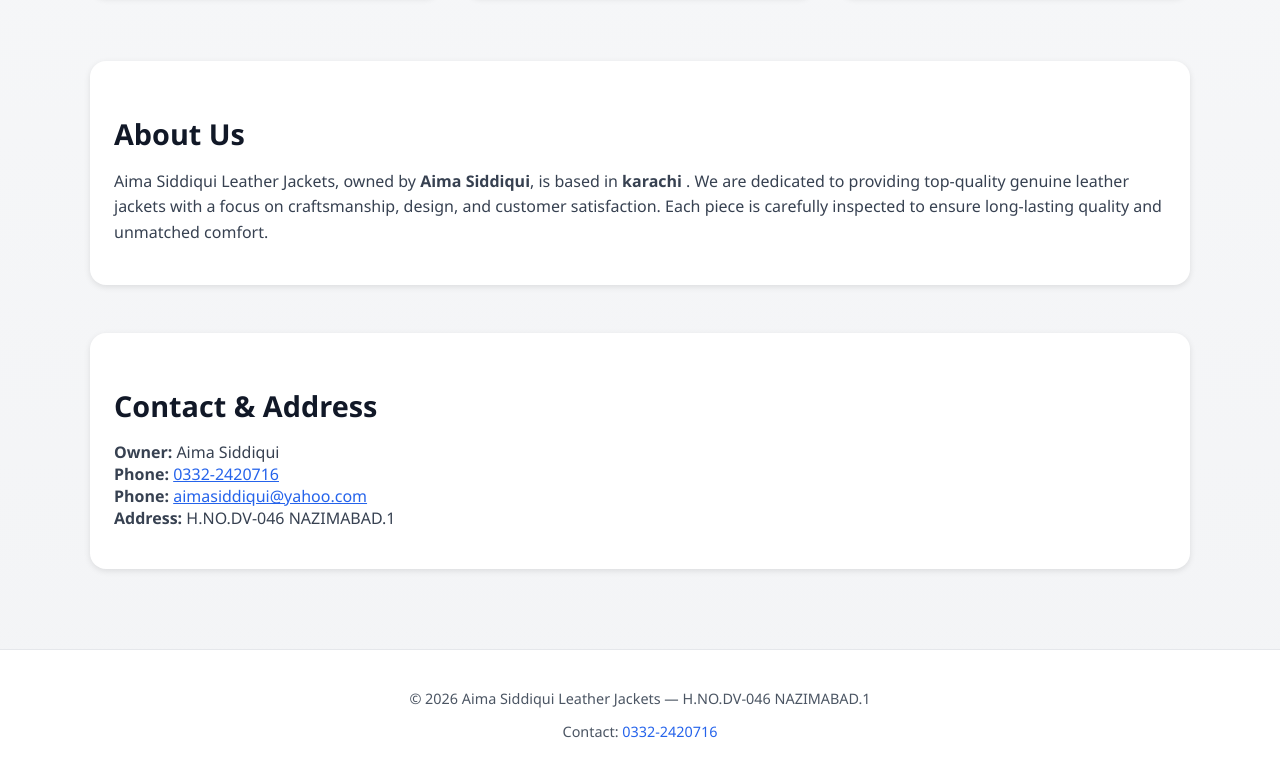
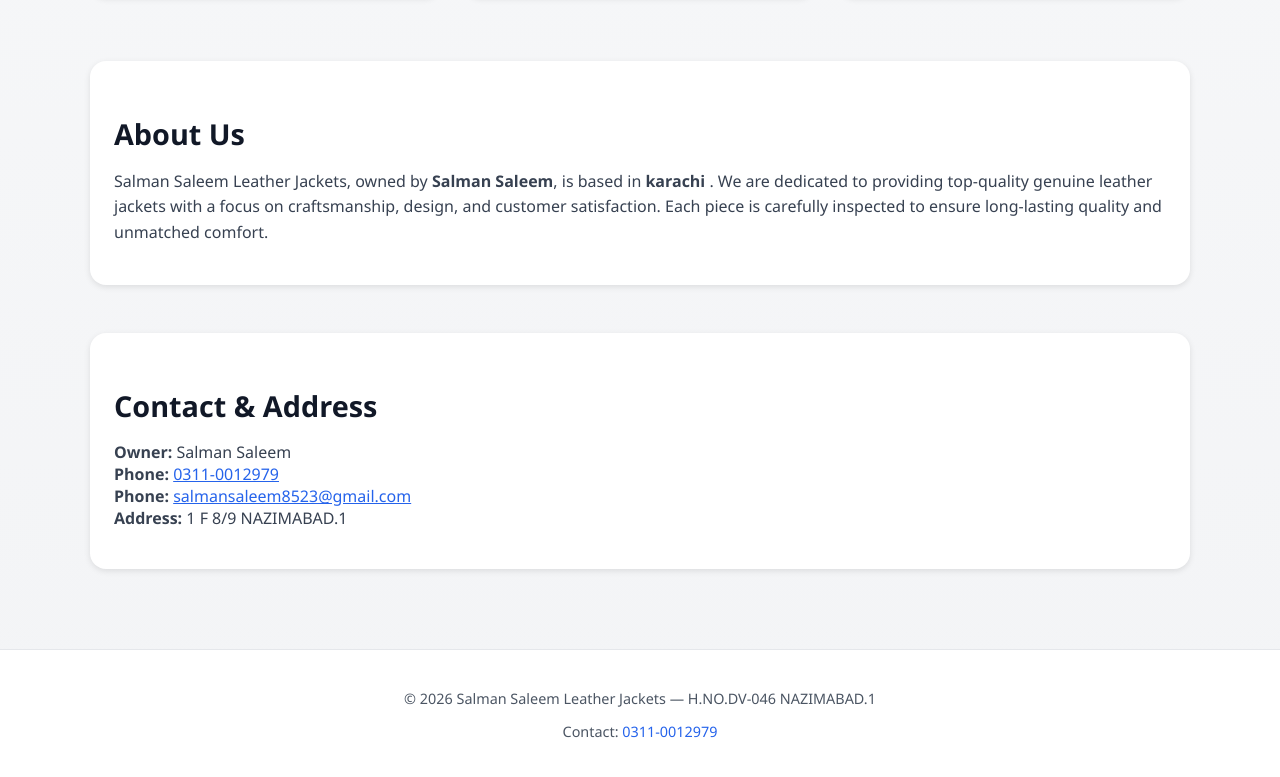
Before and after one commit to salmansaleem2/Muhammad-Huzaifa, a plain HTML site: page index.html in a window 1280 px wide. Shown: the part 1163-1940 px from the top of the page. Drawn offline with Linux system fonts and the light colour scheme.

Commit message:
Updated info

```diff
--- a/index.html
+++ b/index.html
@@ -3,7 +3,7 @@
   <head>
     <meta charset="UTF-8" />
     <meta name="viewport" content="width=device-width, initial-scale=1.0" />
-    <title>Aima Siddiqui Leather Jackets</title>
+    <title>Salman Saleem Leather Jackets</title>
     <style>
       body {
         font-family: "Segoe UI", Tahoma, Geneva, Verdana, sans-serif;
@@ -162,9 +162,9 @@
           "
         >
           <div>
-            <h1>Aima Siddiqui Leather Jackets</h1>
+            <h1>Salman Saleem Leather Jackets</h1>
             <p style="color: #6b7280; font-size: 0.9rem">
-              Owned by Aima Siddiqui — Premium Leather Outerwear in Pakistan
+              Owned by Salman Saleem — Premium Leather Outerwear in Pakistan
             </p>
           </div>
           <nav>
@@ -184,12 +184,12 @@
             Crafted with Passion. Designed for Perfection.
           </h2>
           <p style="color: #4b5563; font-size: 1.1rem">
-            Aima Siddiqui Leather Jackets brings you a premium selection of
+            Salman Saleem Leather Jackets brings you a premium selection of
             handcrafted leather jackets that combine timeless design with
             superior comfort and durability.
           </p>
           <div style="margin-top: 1.5rem">
-            <a href="tel:+923322420716" class="btn">Call to Order</a>
+            <a href="tel:+923110012979" class="btn">Call to Order</a>
           </div>
         </div>
         <div>
@@ -219,8 +219,8 @@
           About Us
         </h3>
         <p style="color: #374151; font-size: 1rem; line-height: 1.6">
-          Aima Siddiqui Leather Jackets, owned by
-          <strong>Aima Siddiqui</strong>, is based in <strong>karachi </strong>.
+          Salman Saleem Leather Jackets, owned by
+          <strong>Salman Saleem</strong>, is based in <strong>karachi </strong>.
           We are dedicated to providing top-quality genuine leather jackets with
           a focus on craftsmanship, design, and customer satisfaction. Each
           piece is carefully inspected to ensure long-lasting quality and
@@ -233,28 +233,28 @@
           Contact & Address
         </h3>
         <ul style="list-style: none; padding: 0; color: #374151">
-          <li><strong>Owner:</strong> Aima Siddiqui</li>
+          <li><strong>Owner:</strong> Salman Saleem</li>
           <li>
             <strong>Phone:</strong>
-            <a href="tel:+923322420716" style="color: #2563eb">0332-2420716</a>
+            <a href="tel:+923110012979" style="color: #2563eb">0311-0012979</a>
           </li>
           <li>
             <strong>Phone:</strong>
-            <a href="mailto:aimasiddiqui@yahoo.com" style="color: #2563eb">
-              aimasiddiqui@yahoo.com
+            <a href="mailto:salmansaleem8523@gmail.com" style="color: #2563eb">
+              salmansaleem8523@gmail.com
             </a>
           </li>
-          <li><strong>Address:</strong> H.NO.DV-046 NAZIMABAD.1</li>
+          <li><strong>Address:</strong> 1 F 8/9 NAZIMABAD.1</li>
         </ul>
       </section>
     </main>
 
     <footer>
       <p>
-        © <span id="year"></span> Aima Siddiqui Leather Jackets — H.NO.DV-046
+        © <span id="year"></span> Salman Saleem Leather Jackets — H.NO.DV-046
         NAZIMABAD.1
       </p>
-      <p>Contact: <a href="tel:+923322420716">0332-2420716</a></p>
+      <p>Contact: <a href="tel:+923110012979">0311-0012979</a></p>
     </footer>
 
     <script>
@@ -289,7 +289,7 @@
         <p>${p.desc}</p>
         <div style="display:flex;justify-content:space-between;align-items:center;margin-top:0.5rem;">
           <span class="price">${p.price}</span>
-          <button class="btn" onclick="alert('To order, contact: 03408321240')">Order Now</button>
+          <button class="btn" onclick="alert('To order, contact: 03110012979')">Order Now</button>
         </div>
       `;
         productList.appendChild(div);
```
